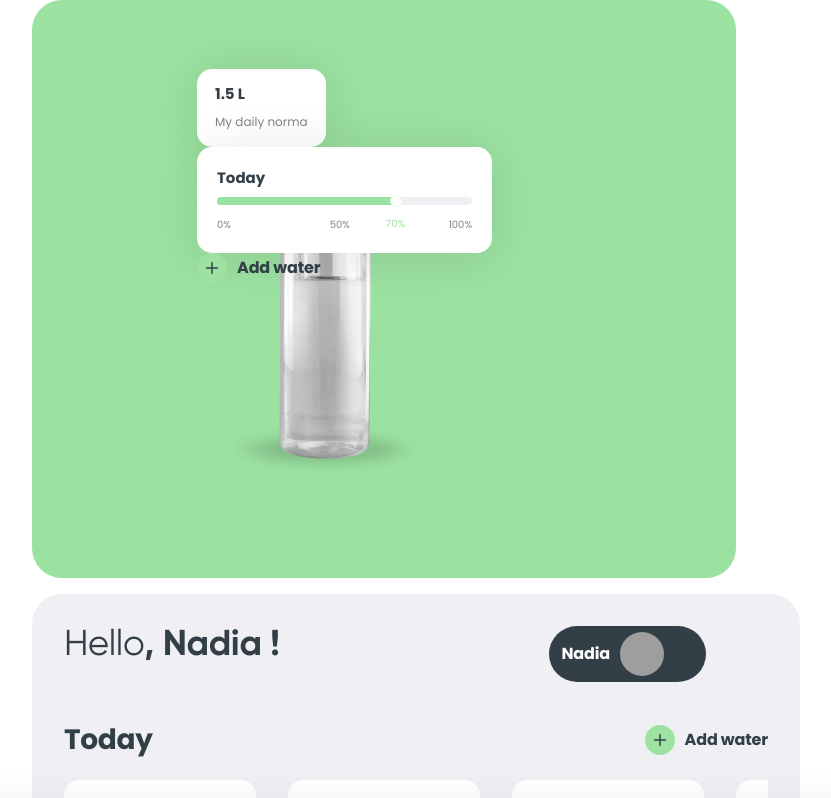
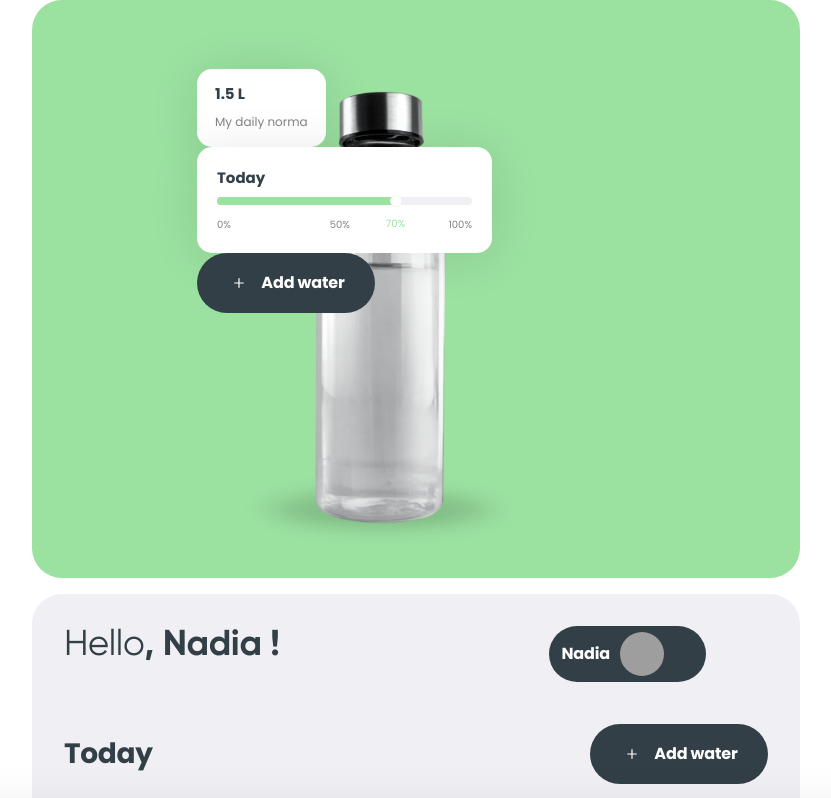
Before and after one commit to VolodymyrKozel/aqua-tracker-project-2, a React (Vite) app: page /tracker in a window 1280 px wide. Shown: the top 798 px of the page, without its empty margins (280-1111 px from the left). Built offline with nearby package versions, Linux system fonts and the light colour scheme; grey boxes are pictures that could not be loaded.

Commit message:
added daily norma &  water progress bar

```diff
--- a/src/components/AddWaterBtn/AddWaterBtn.module.css
+++ b/src/components/AddWaterBtn/AddWaterBtn.module.css
@@ -2,35 +2,44 @@
   display: flex;
   gap: 10px;
   align-items: center;
-  padding: 0;
-  background-color: transparent;
+  padding: 14px 20px;
+  background-color: #323f47;
+  width: 140px;
+  height: 46px;
 }
 
 .iconPlusWater {
-  fill: var(--accent-color);
-  stroke: var(--main-color);
+  fill: transparent;
+  stroke: #fff;
   border: none;
   stroke-width: 0;
+  width: 16px;
+  height: 16px;
 }
 
 .addWaterSpan {
-  font-family: var(--font-family);
-  font-weight: var(--font-bold);
-  font-size: 16px;
-  line-height: 1.5;
-  letter-spacing: var(--letter-spacing-normal);
+  font-weight: 700;
+  font-size: 14px;
+  line-height: 1.28;
+  letter-spacing: -0.01em;
   text-align: center;
-  color: var(--main-color);
+  color: #fff;
 }
 
 @media screen and (min-width: 768px) {
+  .addWaterButton {
+    padding: 18px 30px;
+    width: 178px;
+    height: 60px;
+  }
+
+  .iconPlusWater {
+    width: 24px;
+    height: 24px;
+  }
+
   .addWaterSpan {
-    font-family: 'Poppins', sans-serif;
-    font-weight: 700;
     font-size: 16px;
     line-height: 1.5;
-    letter-spacing: -0.01em;
-    text-align: center;
-    color: #323f47;
   }
 }
--- a/src/components/WaterMainInfo/WaterMainInfo.module.css
+++ b/src/components/WaterMainInfo/WaterMainInfo.module.css
@@ -4,12 +4,12 @@
   min-width: 320px;
   max-width: 767px;
   min-height: 415px;
-  padding: 50px 40px 30px 41px;
+  padding: 50px 40px 30px;
   margin-bottom: 16px;
 }
 
 .container {
-  max-width: 262px;
+  width: 262px;
   height: 335px;
   background-image: url('/src/assets/images/transparent_bottle_for_water.png');
   background-position: center;
@@ -19,7 +19,8 @@
 
 @media screen and (min-width: 768px) {
   .WaterMainInfo {
-    width: 704px;
+    min-width: 768px;
+    max-width: 1439px;
     height: 578px;
     padding: 69px 165px 32px;
   }
@@ -32,7 +33,7 @@
 
 @media screen and (min-width: 1440px) {
   .WaterMainInfo {
-    width: 672px;
+    min-width: 672px;
     height: 736px;
     margin-right: 32px;
   }
```
